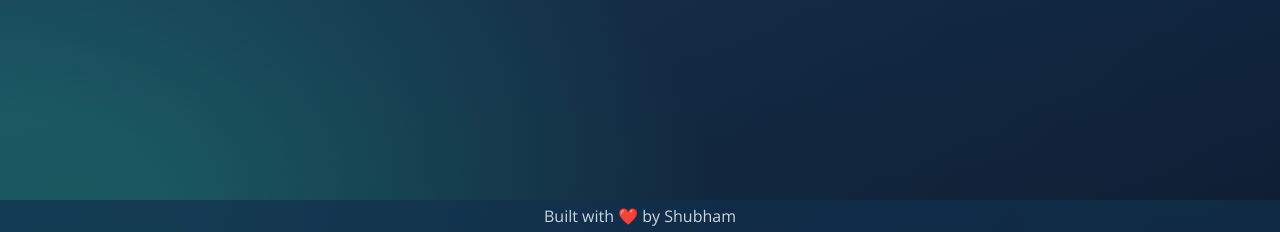
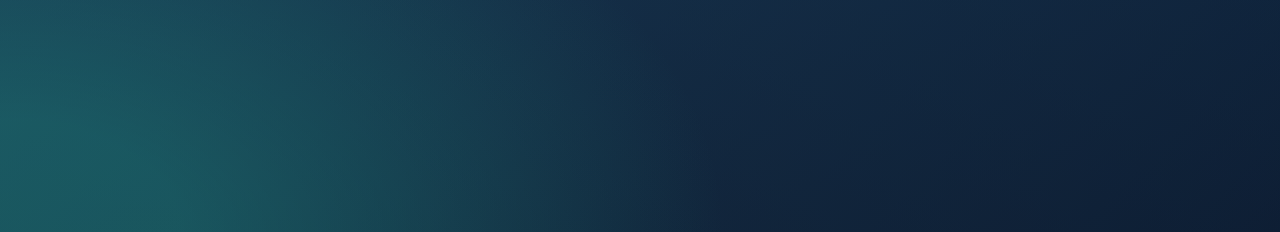
Before and after one commit to ShubhamNeema11/TextSummarization, a Python web app: template templates/index.html in a window 1280 px wide. Shown: the part 568-800 px from the top of the page. Run offline with Jinja, Linux system fonts and the light colour scheme; the template is opened without the code that fills it, so the values that code supplies are empty.

Commit message:
Update index.html

```diff
--- a/templates/index.html
+++ b/templates/index.html
@@ -15,5 +15,4 @@
     </form>
 </div>
 </div>
-<div id="footer">Built with ❤️ by Shubham</div></body>
 </html>
```
